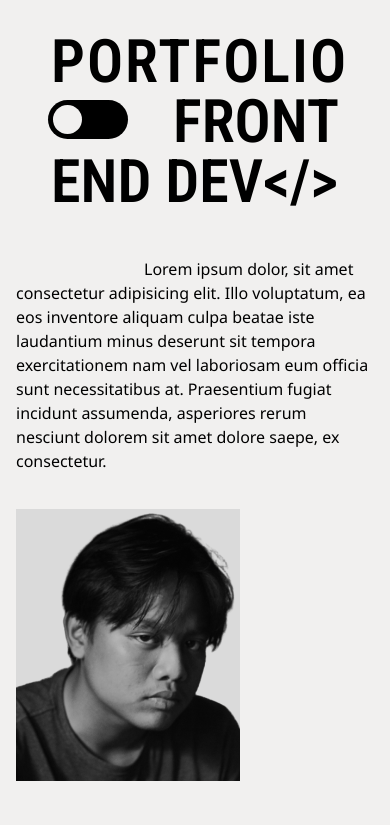
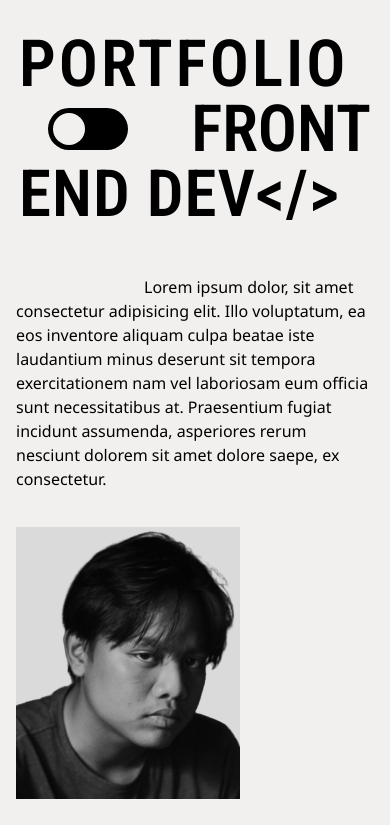
Before and after one commit to balalii/my-web, a Next.js app: page / in a window 390 px wide. Shown: the top 825 px of the page. Built offline with nearby package versions, Linux system fonts and the light colour scheme.

Commit message:
style : Header Responsive

```diff
--- a/src/components/Home/Header/Header.tsx
+++ b/src/components/Home/Header/Header.tsx
@@ -4,17 +4,17 @@ export default function Header() {
   return (
     <div className="  text-[var(--primary-color)] ">
       <h1
-        className="text-rigth font-[600] flex flex-col items-start max-w-[18rem]
+        className="text-rigth font-[600] flex flex-col items-start max-w-[22rem]
       md:max-w-[43rem] mx-auto lg:max-w-none lg:mx-0
-      text-[60px] leading-[60px]
+      text-[65px] leading-[65px]
       md:text-[140px] md:leading-[134px]
       lg:text-[190px] lg:leading-[164px]
 
       "
       >
-        <span className="tracking-[2px] md:tracking-[4px] lg:tracking-[2px]">PORTFOLIO </span>
+        <span className="tracking-[3px] md:tracking-[4px] lg:tracking-[2px]">PORTFOLIO </span>
         <span className="self-end lg:tracking-[0px] ">FRONT</span>
-        <span className="tracking-[px] lg:tracking-[-3px]">{'END DEV</>'}</span>
+        <span className="tracking-[1px] lg:tracking-[-3px]">{'END DEV</>'}</span>
       </h1>
       <ThemeBtn />
     </div>
--- a/src/components/ThemeBtn/ThemeBtn.tsx
+++ b/src/components/ThemeBtn/ThemeBtn.tsx
@@ -15,7 +15,7 @@ export default function ThemeBtn() {
   return (
     <label
       className="inline-flex relative z-10  items-center space-x-4 cursor-pointer text-[var(--primary-color)]
-     -top-[112px] left-[2rem]
+     -top-[119px] left-[2rem]
       md:-top-[253px] md:left-[3rem]
       lg:-top-[313px] lg:left-[2rem]
 
@@ -25,14 +25,14 @@ export default function ThemeBtn() {
         <input id="Toggle1" type="checkbox" className="hidden peer" checked={theTheme !== 'light'} onChange={toggleTheme} />
         <div
           className="rounded-full shadow-inner bg-[var(--primary-color)]
-          w-[80px] h-[39px]
+          w-[80px] h-[42px]
           md:w-[200px] md:h-[100px]
           lg:w-[280px] lg:h-[130px]
           "
         ></div>
         <div
           className={`absolute inset-y-0 left-0  rounded-full shadow bg-[var(--background-color)] peer-checked:right-0 peer-checked:left-auto
-          w-[29px] h-[29px] m-[5px]
+          w-[32px] h-[32px] m-[5px]
           md:w-[70px] md:h-[70px] md:m-[15px]
           lg:w-[90px] lg:h-[90px] lg:m-[20px]
           `}
```
